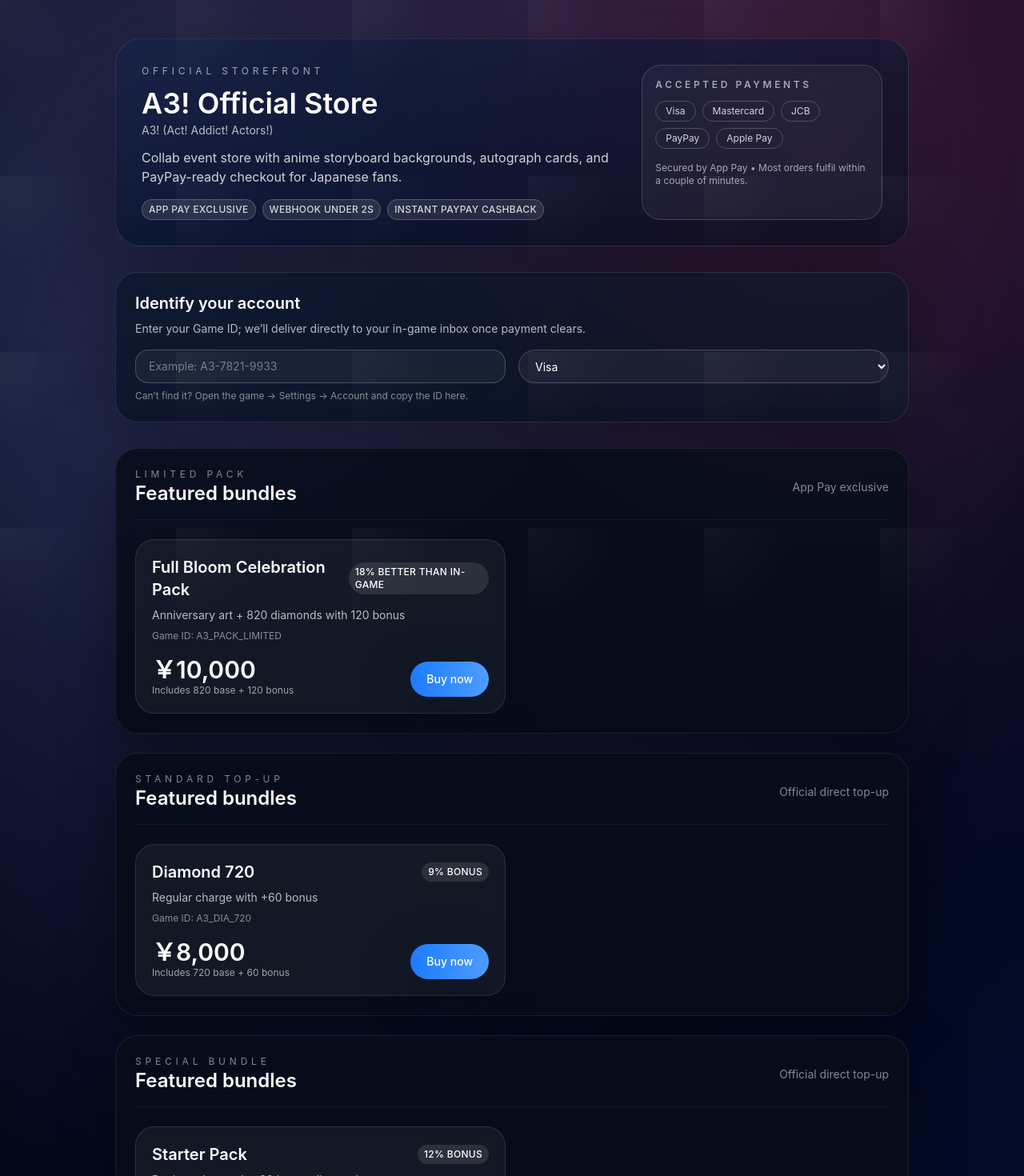
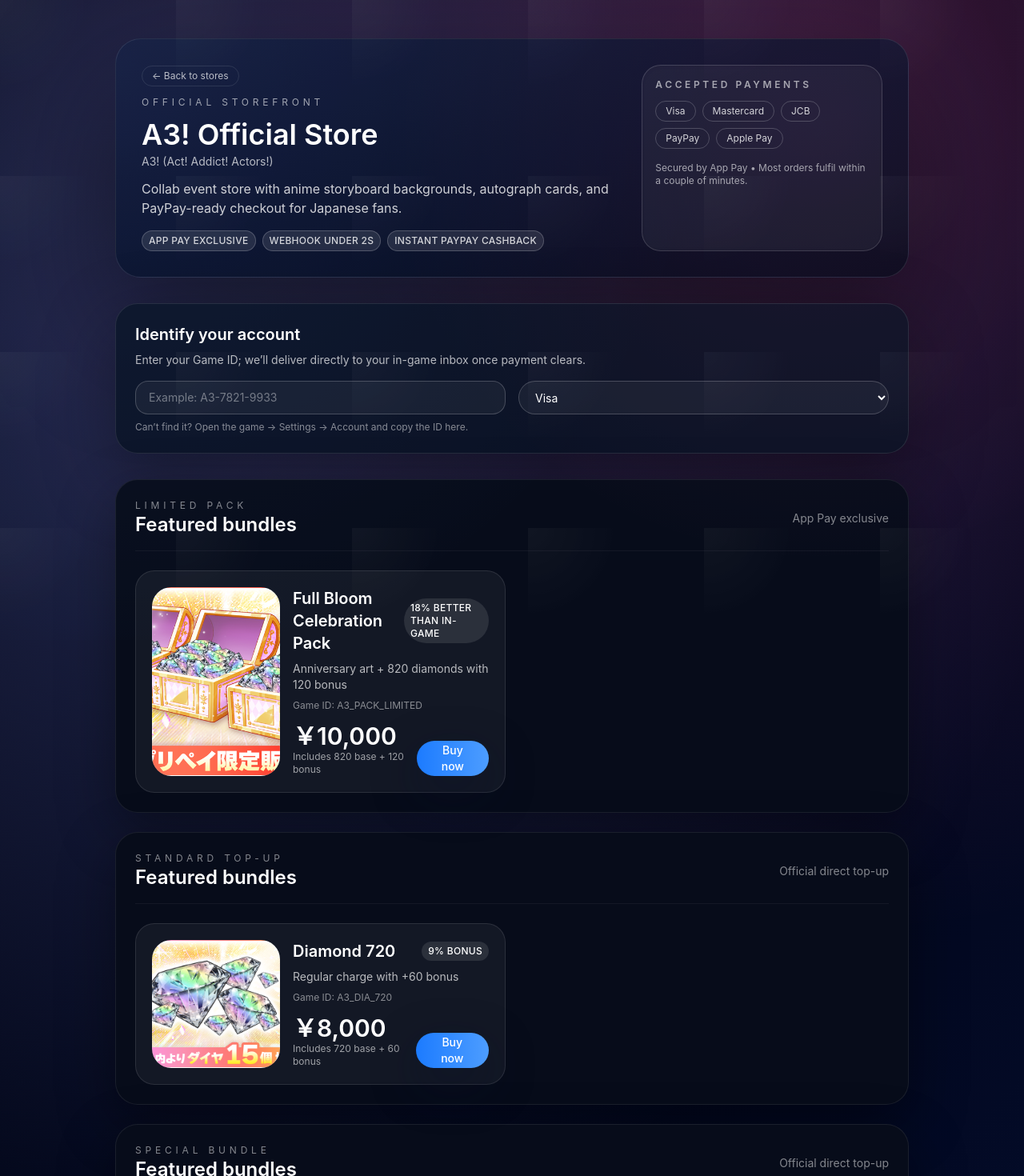
Before and after one commit to io-oi-ai/waffo-pay-app, a Next.js app: page /stores/a3-official in a window 1280 px wide. Shown: the top 1470 px of the page at 80% size. Built offline with nearby package versions, Linux system fonts and the light colour scheme.

Commit message:
feat: add store back link and product imagery

```diff
--- a/src/components/storefront/storefront-detail.tsx
+++ b/src/components/storefront/storefront-detail.tsx
@@ -1,6 +1,7 @@
 "use client";
 
 import { useMemo, useState } from "react";
+import Link from "next/link";
 import {
   Storefront,
   Product,
@@ -132,7 +133,13 @@
       <div className="rounded-[32px] border border-white/10 bg-gradient-to-br from-[#141a38] via-[#0b112a] to-[#070b1c] p-8 shadow-[0_60px_150px_rgba(0,0,0,0.55)]">
         <div className="grid gap-6 lg:grid-cols-[2fr_1fr]">
           <div>
-            <p className="text-xs uppercase tracking-[0.4em] text-white/60">Official storefront</p>
+            <Link
+              href="/stores"
+              className="inline-flex items-center gap-2 rounded-full border border-white/10 px-3 py-1 text-xs text-white/70 hover:border-white/50"
+            >
+              ← Back to stores
+            </Link>
+            <p className="mt-3 text-xs uppercase tracking-[0.4em] text-white/60">Official storefront</p>
             <h1 className="mt-3 text-4xl font-semibold text-white">{store.displayName}</h1>
             <p className="mt-1 text-sm text-white/70">{store.gameTitle}</p>
             <p className="mt-3 max-w-2xl text-base text-white/80">{store.summary}</p>
@@ -212,8 +219,17 @@
               {products.map((product) => (
                 <article
                   key={product.id}
-                  className="flex flex-col justify-between rounded-2xl border border-white/10 bg-white/5 p-5"
+                  className="flex flex-col gap-4 rounded-2xl border border-white/10 bg-white/5 p-5 md:flex-row"
                 >
+                  <div
+                    className="h-32 w-full rounded-2xl border border-white/10 bg-white/10 md:h-auto md:w-40"
+                    style={{
+                      backgroundImage: `url(${product.icon ?? "/nogizaka-pack-1.png"})`,
+                      backgroundSize: "cover",
+                      backgroundPosition: "center",
+                    }}
+                  />
+                  <div className="flex flex-1 flex-col justify-between gap-3">
                     <div className="space-y-2">
                       <div className="flex items-center justify-between">
                         <h4 className="text-xl font-semibold text-white">{product.name}</h4>
@@ -229,7 +245,7 @@
                       <p className="text-sm text-white/70">{product.description}</p>
                       <p className="text-xs text-white/50">Game ID: {product.gameItemId}</p>
                     </div>
-                  <div className="mt-4 flex items-end justify-between">
+                    <div className="flex items-end justify-between">
                       <div>
                         <p className="text-3xl font-semibold text-white">
                           {formatCurrency(product.price, product.currency)}
@@ -246,6 +262,7 @@
                       >
                         Buy now
                       </Button>
+                    </div>
                   </div>
                 </article>
               ))}
```
Lines whose indentation alone changed are shown as unchanged.
